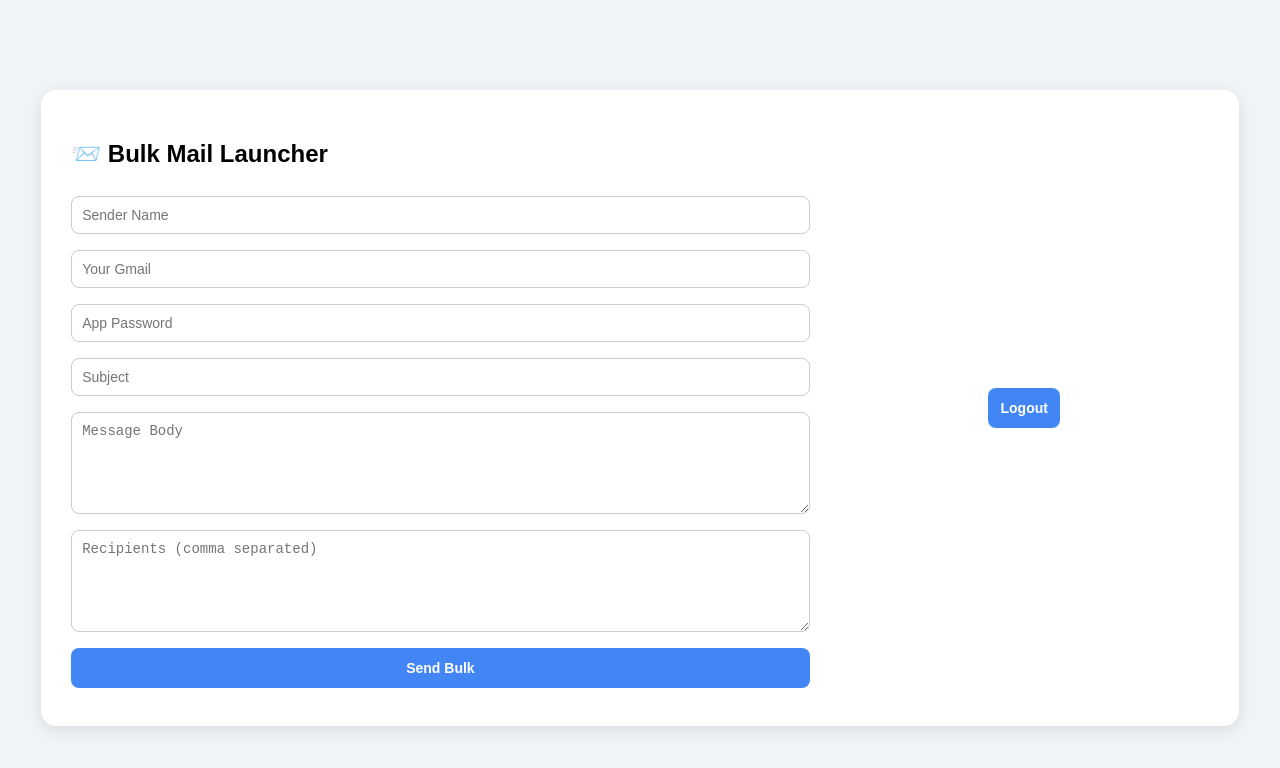
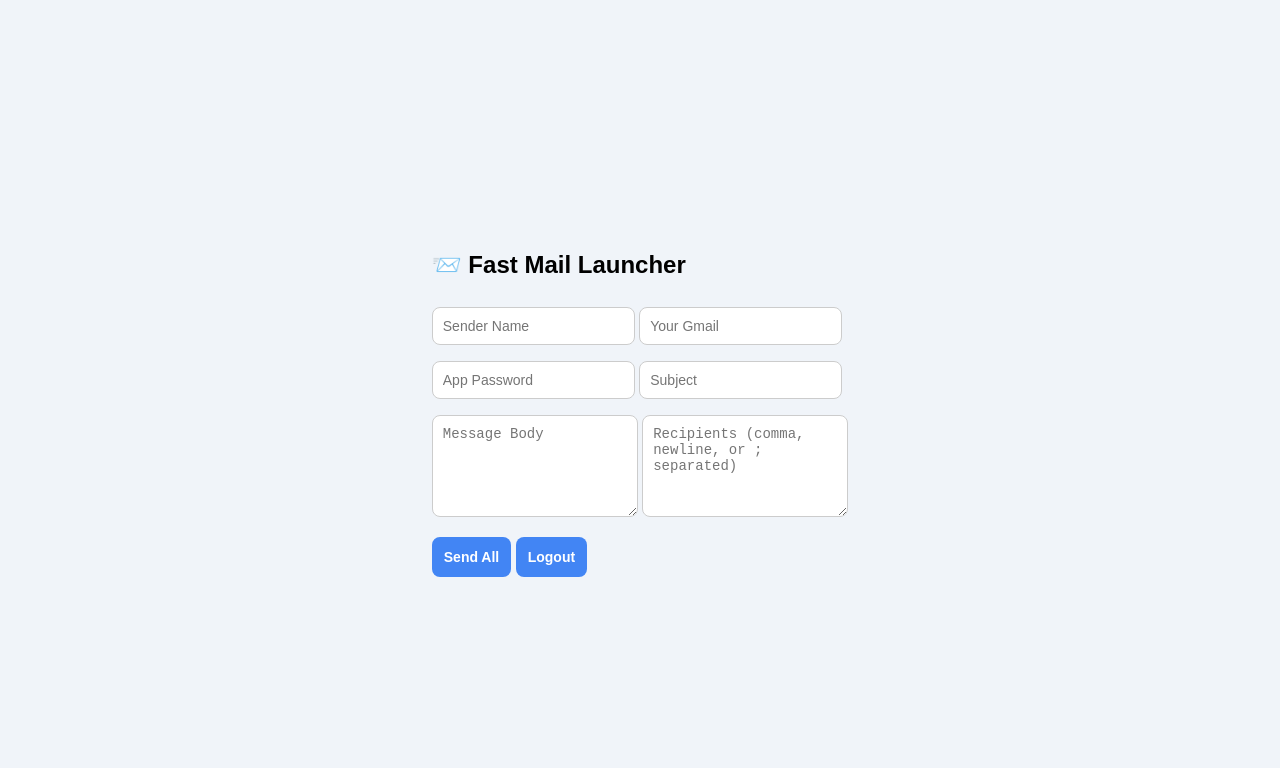
Before and after one commit to rnfyatendra-lab/Montimahur, a website: page public/launcher.html in a window 1280 px wide. Drawn offline with Linux system fonts and the light colour scheme.

Commit message:
Update launcher.html

```diff
--- a/public/launcher.html
+++ b/public/launcher.html
@@ -2,25 +2,30 @@
 <html lang="en">
 <head>
   <meta charset="UTF-8">
-  <title>Bulk Mail Launcher</title>
+  <title>Fast Mail Launcher</title>
   <link rel="stylesheet" href="style.css">
 </head>
 <body>
-  <div class="box">
+  <div class="container landscape">
+    <h2>📨 Fast Mail Launcher</h2>
     <form id="mailForm">
-      <h2>📨 Bulk Mail Launcher</h2>
-      <input type="text" name="senderName" placeholder="Sender Name" required>
-      <input type="email" name="senderEmail" placeholder="Your Gmail" required>
-      <input type="password" name="appPassword" placeholder="App Password" required>
-      <input type="text" name="subject" placeholder="Subject" required>
-      <textarea name="message" placeholder="Message Body" required></textarea>
-      <textarea name="recipients" placeholder="Recipients (comma separated)" required></textarea>
-      <button type="submit">Send Bulk</button>
+      <div class="row">
+        <input type="text" name="senderName" placeholder="Sender Name" required>
+        <input type="email" name="senderEmail" placeholder="Your Gmail" required>
+      </div>
+      <div class="row">
+        <input type="password" name="appPassword" placeholder="App Password" required>
+        <input type="text" name="subject" placeholder="Subject" required>
+      </div>
+      <div class="row full">
+        <textarea name="message" placeholder="Message Body" required></textarea>
+        <textarea name="recipients" placeholder="Recipients (comma, newline, or ; separated)" required></textarea>
+      </div>
+      <div class="row buttons">
+        <button type="submit">Send All</button>
+        <button type="button" onclick="logout()">Logout</button>
+      </div>
     </form>
-
-    <div class="sidebar">
-      <button onclick="logout()">Logout</button>
-    </div>
   </div>
   <script src="script.js"></script>
 </body>
```
